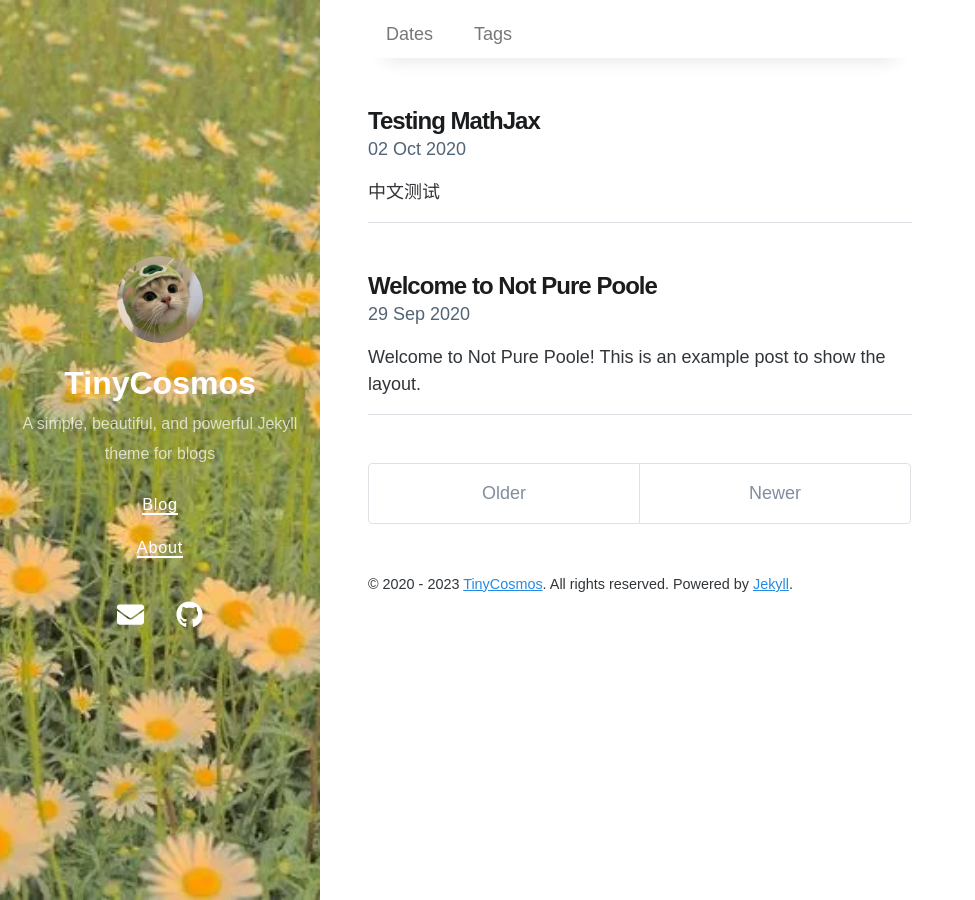
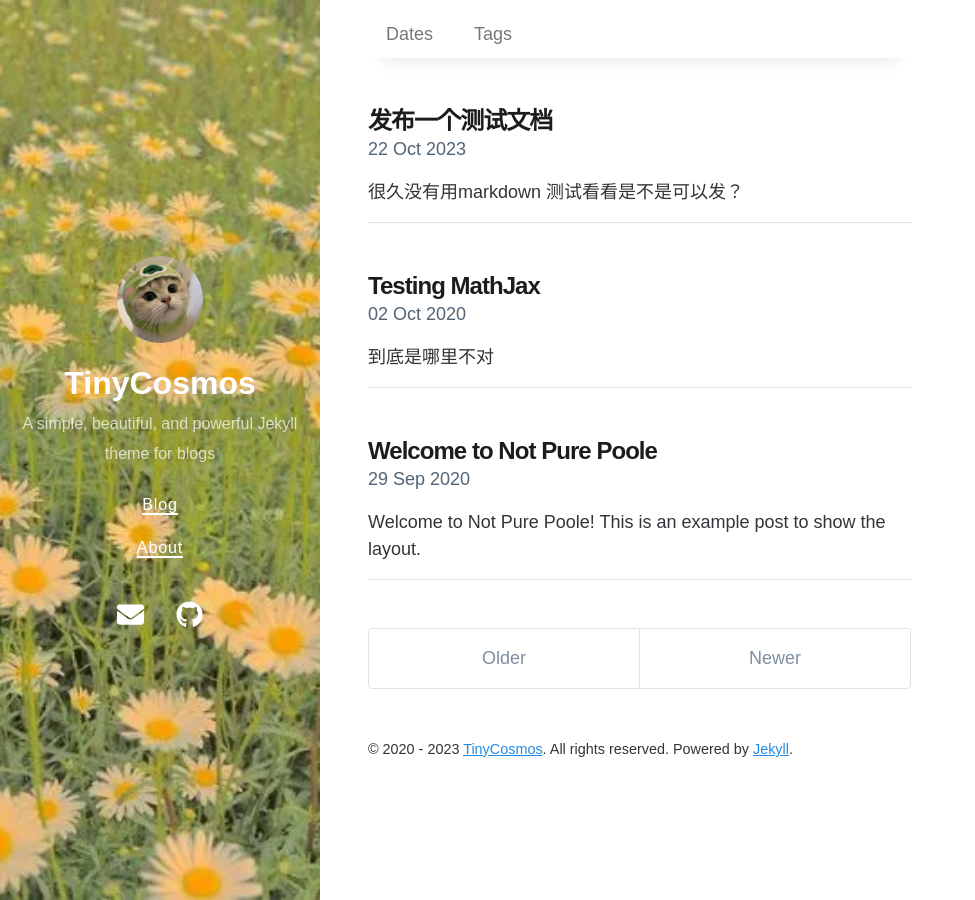
Before and after one commit to TinyCosmos/TinyCosmos.github.io, a Jekyll site: the page built from index.html, in a window 1280 px wide. Shown: the whole page, without its empty margins (0-975 px from the left). Built offline with Jekyll 4.4.1, drawn with Linux system fonts in a browser that asks for light colours; nearby versions of some CDN libraries; the list of posts is cut into pages by our own code; part of the change alters nothing that is shown.

Commit message:
commmits
commmits

```diff
--- a/_posts/2020-10-02-testing-mathjax.md
+++ b/_posts/2020-10-02-testing-mathjax.md
@@ -6,9 +6,10 @@ math: true
 date: 2020-10-02 15:32 +0800
 ---
 
-# 中文测试
 
 到底是哪里不对
+
+What's going on???
 
 Not Pure Poole supports [MathJax](https://www.mathjax.org/). You can enable it on a page by setting `math: true` in the front matter.
 
```
Also changed, not shown: _posts/2020-10-02-test.md (renamed from _posts/test.md).
